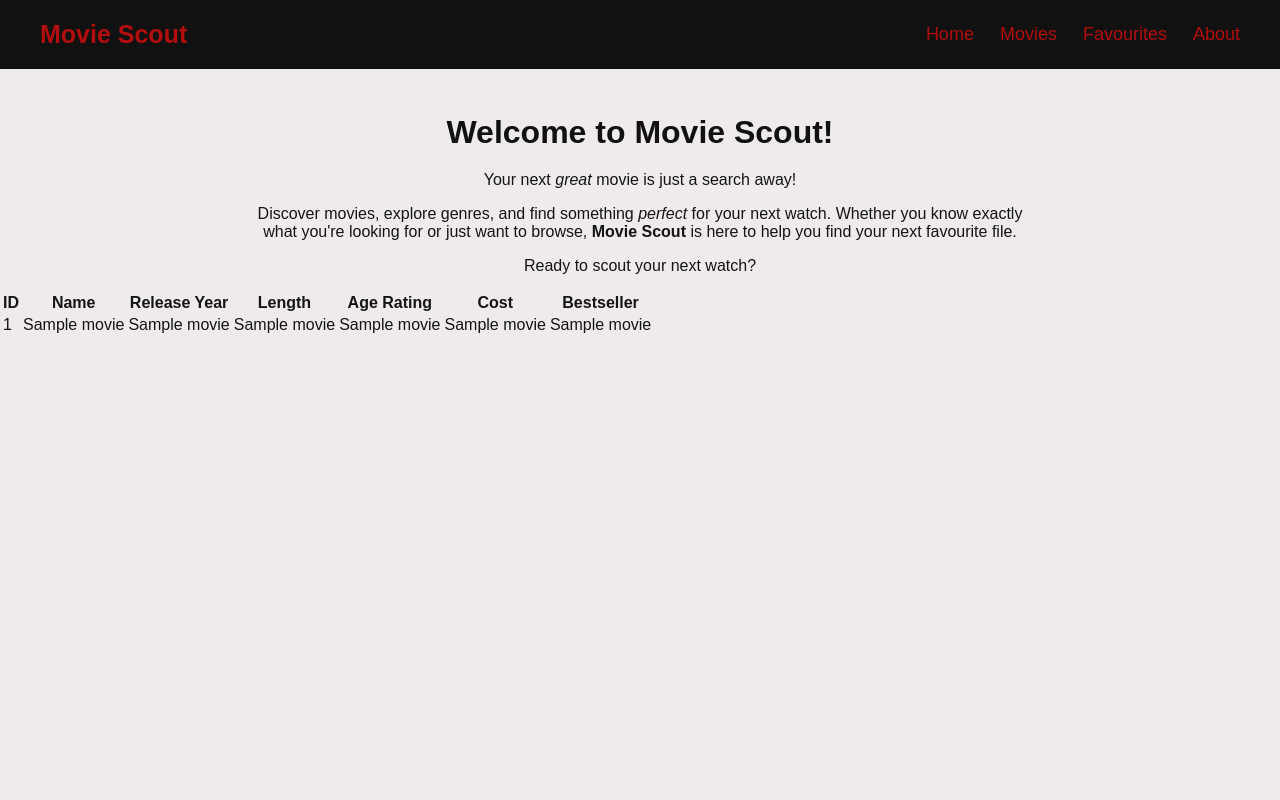
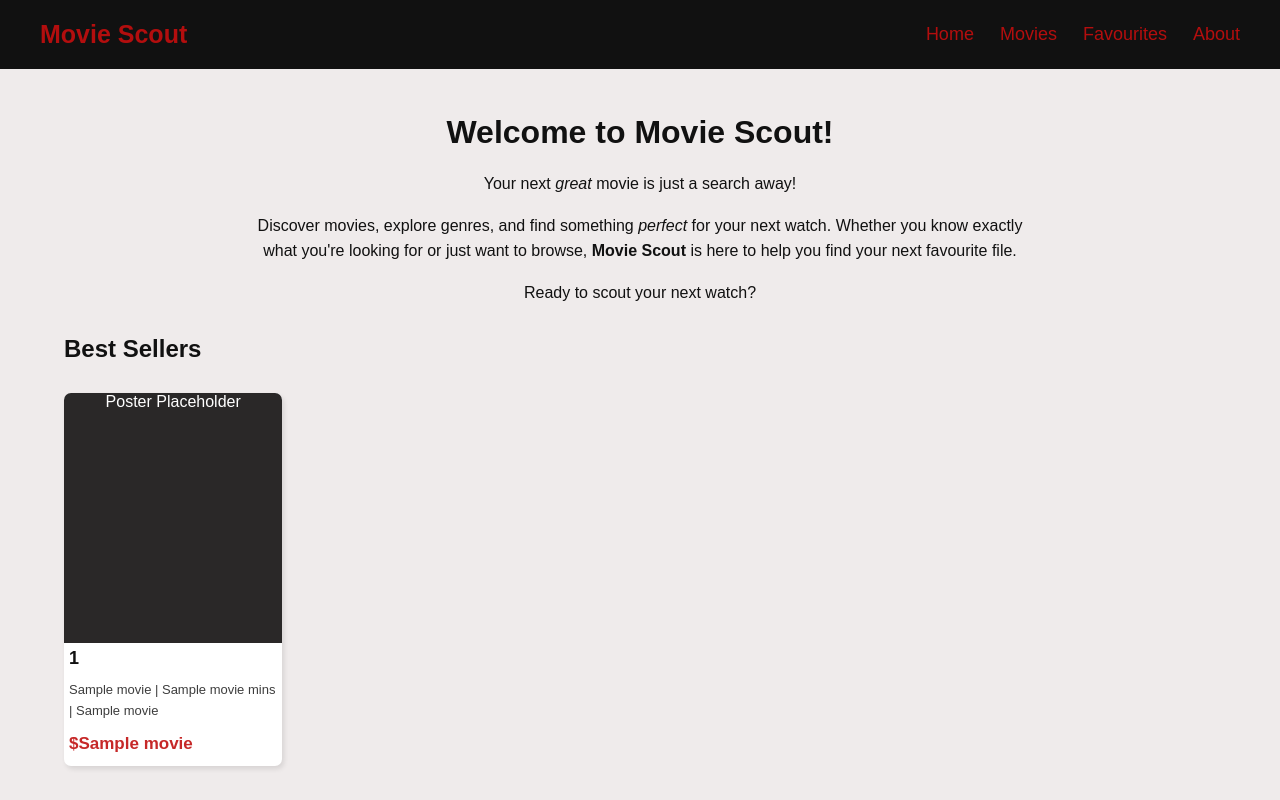
Before and after one commit to rivettj-glitch/movie_website_absolute_final, a Flask app: template templates/index.html in a window 1280 px wide. Run offline with Flask 3, Linux system fonts and the light colour scheme; the template is opened without the code that fills it: most values are stand-ins (such as "Sample title", 1, 10 or a date in 2020).

Commit message:
Version 3 - Best-seller movies display

```diff
--- a/app.py
+++ b/app.py
@@ -8,8 +8,9 @@ def home():
     db = sqlite3.connect("movie_website.db")
     cursor = db.cursor()
     sql = """
-        SELECT movie_id, movie_name, release_year, length, age_rating, cost, bestseller
-        FROM movies"""
+        SELECT movie_name, release_year, length, age_rating, cost
+        FROM movies
+        WHERE bestseller = 1"""
     cursor.execute(sql)
     movies = cursor.fetchall()
     db.close()
--- a/static/main.css
+++ b/static/main.css
@@ -1,7 +1,7 @@
 body {
     font-family: Arial, sans-serif;
     background-color: #efebeb;
-    color: #141414;
+    color: #111111;
     margin: 0;
     padding: 0;
 }
@@ -17,8 +17,8 @@ h1 {
 p {
     text-align:center;
     margin: 16px auto;
-    line-height: 1.6S;
-    width: 800px;
+    line-height: 1.6;
+    max-width: 800px;
 }
 
 nav {
@@ -51,3 +51,64 @@ nav {
     text-decoration: underline;
     color: #c24c20;
 }
+
+h2 {
+    font-size: 24px;
+    color: #111111;
+    margin: 30px auto;
+    max-width: 1200px;
+    width: 90%;
+}
+
+.movie-grid {
+    display: grid;
+    grid-template-columns: repeat(5, 1fr);
+    gap: 15px;
+    margin: 30px auto;
+    max-width: 1200px;
+    width: 90%;
+}
+
+.movie {
+    border-radius: 7px;
+    background-color: white;
+    overflow: hidden;
+    box-shadow: 2px 3px 5px rgba(0, 0, 0, 0.1);
+    transition: transform 0.2s, box-shadow 0.2s;
+}
+
+.movie:hover {
+    transform: translatey(-5px);
+    box-shadow: 3px 6px 8px rgba(0, 0, 0, 0.2);
+}
+
+.movie h2 {
+    margin: 0 0 6px 0;
+    padding: 5px;
+    font-size: 18px;
+    color: #111111;
+
+}
+
+.movie p {
+    margin: 6px 5px;
+    font-size: 13px;
+    text-align: left;
+    color: #3d3d3d;
+}
+
+.movie h3 {
+    margin: 12px 5px;
+    font-size: 17px;
+    text-align: left;
+    color: #c62828
+}
+
+
+.movie-poster {
+    width: 100%;
+    background-color: #2a2828;
+    height: 250px;
+    color: #ffffff;
+    text-align: center;
+}
--- a/templates/index.html
+++ b/templates/index.html
@@ -24,28 +24,19 @@
     <p>Ready to scout your next watch?</p>
 
 
-    <table>
-        <tr>
-            <th>ID</th>
-            <th>Name</th>
-            <th>Release Year</th>
-            <th>Length</th>
-            <th>Age Rating</th>
-            <th>Cost</th>
-            <th>Bestseller</th>
-        </tr>
-        {% for movie in movies %}
-        <tr>
-            <td>{{ movie[0] }}</td>
-            <td>{{ movie[1] }}</td>
-            <td>{{ movie[2] }}</td>
-            <td>{{ movie[3] }}</td>
-            <td>{{ movie[4] }}</td>
-            <td>{{ movie[5] }}</td>
-            <td>{{ movie[6] }}</td>
-        </tr>
+    <h2>Best Sellers</h2>
+    <div class="movie-grid">
+    {% for movie in movies %}
+        <div class="movie">
+            <div class="movie-poster">
+                Poster Placeholder
+            </div>
+            <h2>{{ movie[0] }}</h2>
+            <p>{{ movie[1] }} | {{ movie[2] }} mins | {{ movie[3] }}</p>
+            <h3>${{ movie[4] }}</h3>
+        </div>
         {% endfor %}
-    </table>
+    </div>
 
 </body>
 </html>
```
